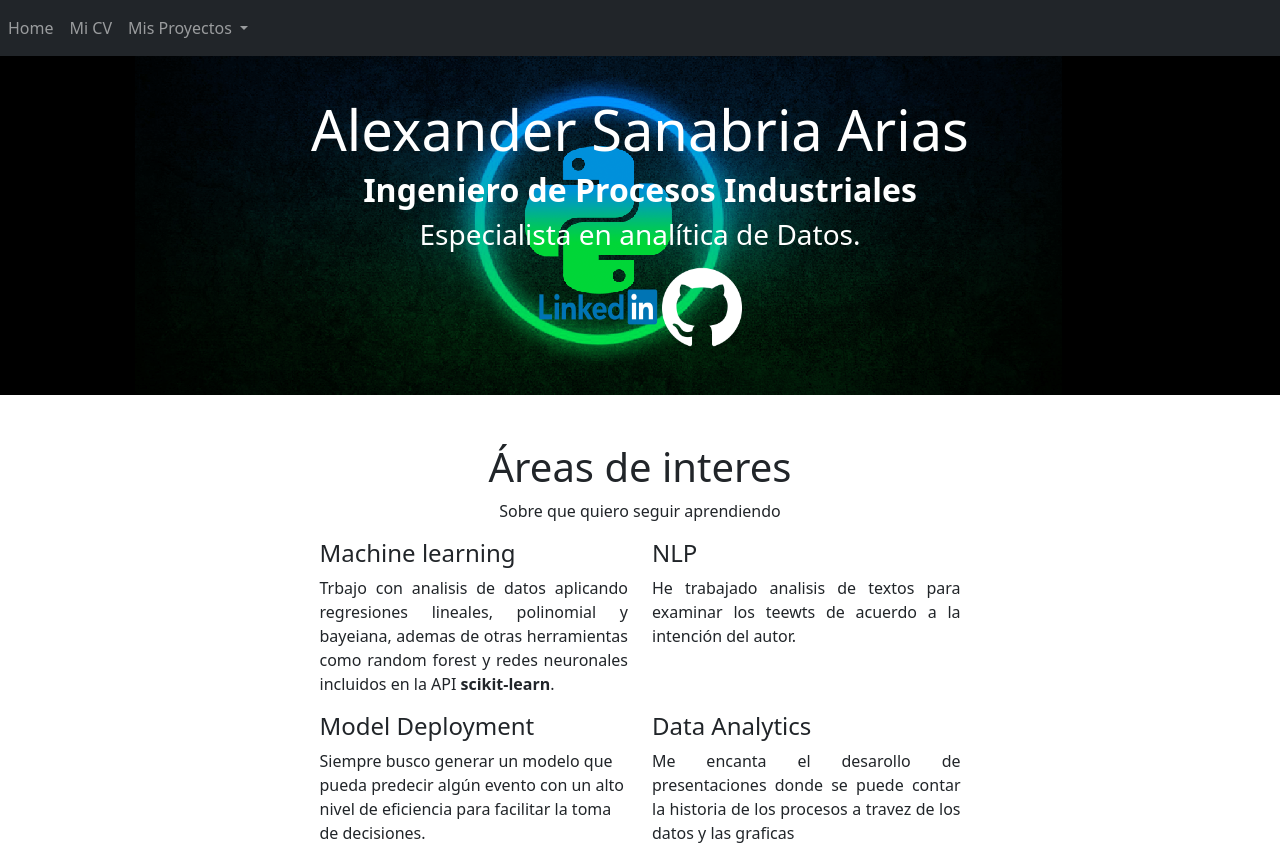
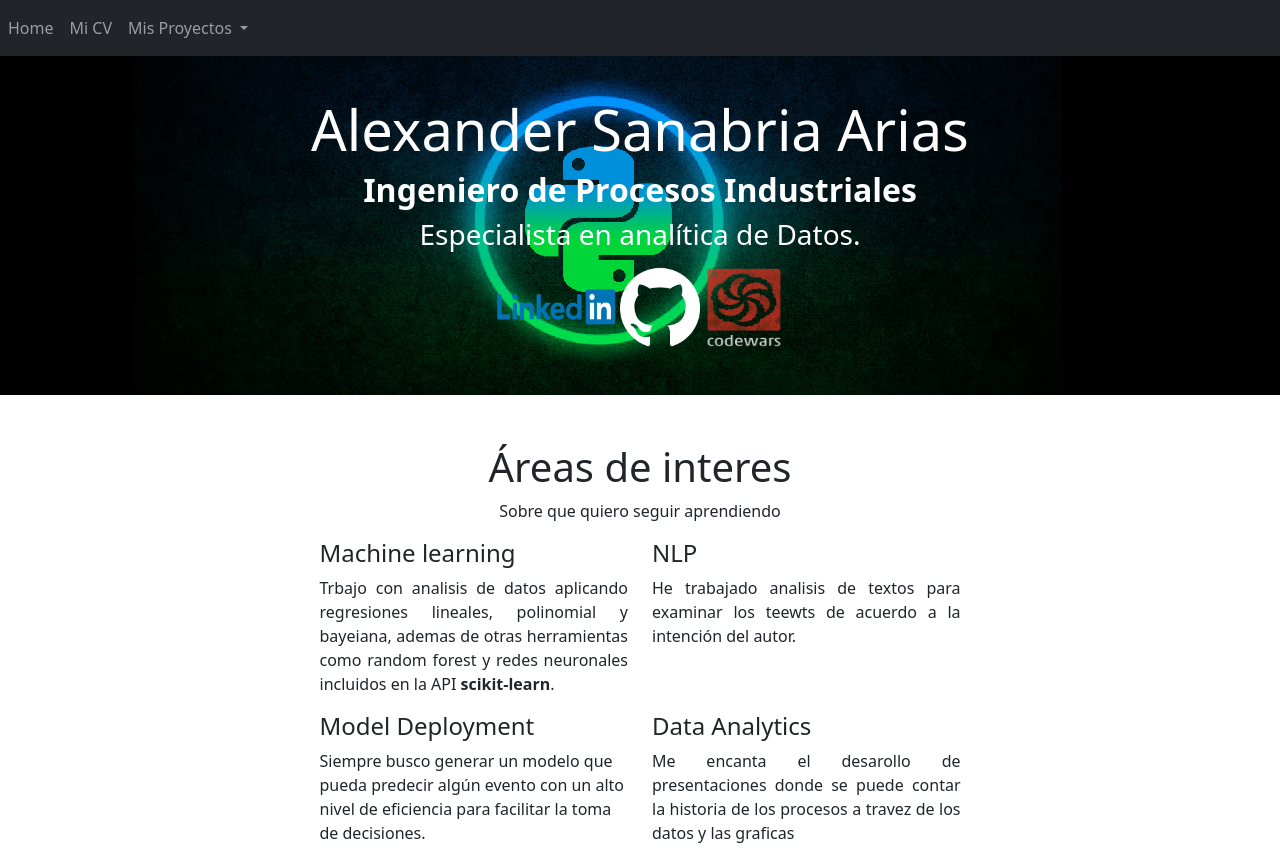
Before and after one commit to alexsanabria/alexsanabria.github.io, a plain HTML site: page index.html in a window 1280 px wide. Drawn offline with nearby package versions, Linux system fonts and the light colour scheme.

Commit message:
Add codewars link

```diff
--- a/index.html
+++ b/index.html
@@ -36,12 +36,14 @@
 <br>
 <br>
 
-  <div style="background: url(Python.png)" class="jumbotron bg-cover text-white">
+  <div style="background: url(https://github.com/alexsanabria/alexsanabria.github.io/blob/main/Python.png)" class="jumbotron bg-cover text-white">
     <div class="container py-5 text-center">
         <h1 class="display-4 font-weight-bold">Alexander Sanabria Arias</h1>
         <p class="font-italic mb-0"><b><h2>Ingeniero de Procesos Industriales </h2> </b><h3>Especialista en analítica de Datos.</h3></p>
         <a href="https://www.linkedin.com/in/alexander-sanabria-arias-68a261148/"><img src="Linkedin-Logo.png"  width="120" height="80" alt="gitHub"></a>
         <a href="https://github.com/alexsanabria/"><img src="git2.jpg"  width="80" height="80" alt="gitHub"></a>
+        <a href="https://www.codewars.com/users/alexsanabria/"><img src="codewars.png"  width="80" height="80" alt="gitHub"></a>
+
     </div>
 </div>
 </head>
```
Also changed, not shown: codewars.png (added).
